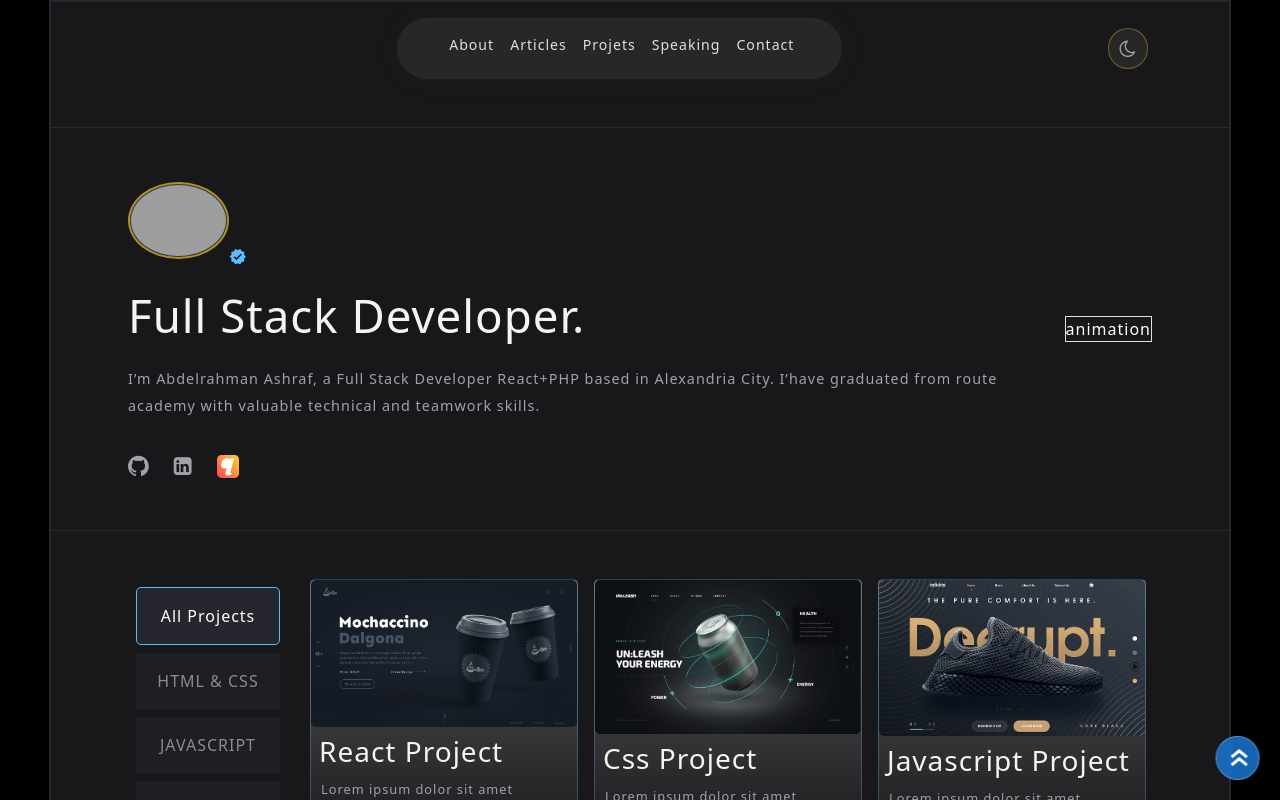
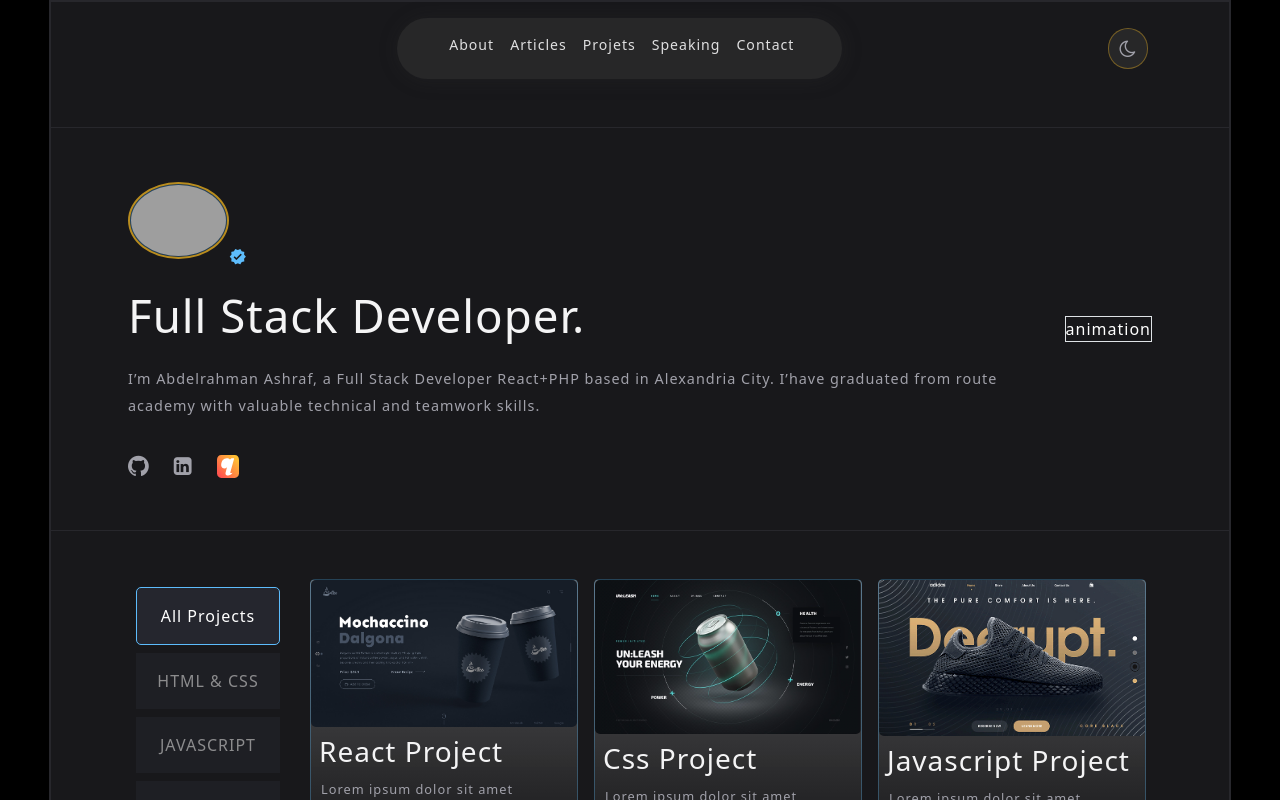
Before and after one commit to AbdelazizSoliman/awesome-portfolio, a React (Vite) app: page / in a window 1280 px wide. Shown: the top 800 px of the page. Built offline with nearby package versions, Linux system fonts and the light colour scheme; grey boxes are pictures that could not be loaded.

Commit message:
hide button with scroll

```diff
--- a/src/App.jsx
+++ b/src/App.jsx
@@ -1,3 +1,4 @@
+import { useEffect, useState } from 'react';
 import Hero from './components/2-hero/Hero';
 import Header from './components/1-header/Header';
 import Main from './components/3-main/Main';
@@ -5,6 +6,18 @@ import Contact from './components/4-contact/Contact';
 import Footer from './components/footer/Footer';
 
 function App() {
+  useEffect(() => {
+    window.addEventListener('scroll', (e) => {
+      if (scrollY > 500) {
+        setshowScrollBtn(true);
+      } else {
+        setshowScrollBtn(false);
+      }
+    }), [];
+  });
+
+  const [showScrollBtn, setshowScrollBtn] = useState(false);
+
   return (
     <div id="up" className="container">
       <Header />
@@ -16,9 +29,11 @@ function App() {
       <Contact />
       <div className="divider" />
       <Footer />
-      <a href="#up">
+      (
+      <a href="#up" style={{ opacity: showScrollBtn ? 1 : 0, transition: '.5s' }}>
         <button className="scroll2top "><span>«</span></button>
       </a>
+      )
     </div>
   );
 }
--- a/src/index.css
+++ b/src/index.css
@@ -122,7 +122,6 @@ button:active {
   }
 }
 
-
 /* for Firefox */
 
 /* html{
@@ -131,14 +130,14 @@ button:active {
 
 .scroll2top {
   background-color: rgba(25, 118, 210, 0.85);
-  width: 2.6rem;
-  height: 2.6rem;
+  width: 2.4rem;
+  height: 2.4rem;
   border-radius: 50%;
   font-size: 2.5rem;
   position: fixed;
   bottom: 0;
   right: 0;
-  margin-right: 20px;
+  margin-right: 15px;
   margin-bottom: 20px;
   rotate: 90deg;
   border: 1px solid #ffffff4f;
@@ -146,8 +145,9 @@ button:active {
 
 .scroll2top span {
   position: relative;
-  bottom: 35%;
-  left: 25%;
+  bottom: 48%;
+  left: 30%;
+  font-size: 2rem;
 }
 
 @media (max-width: 600px) {
@@ -166,7 +166,7 @@ button:active {
 
   .scroll2top span {
     position: relative;
-    bottom: 61%;
-    left: 20%;
+    bottom: 67%;
+    left: 25%;
   }
 }
```
